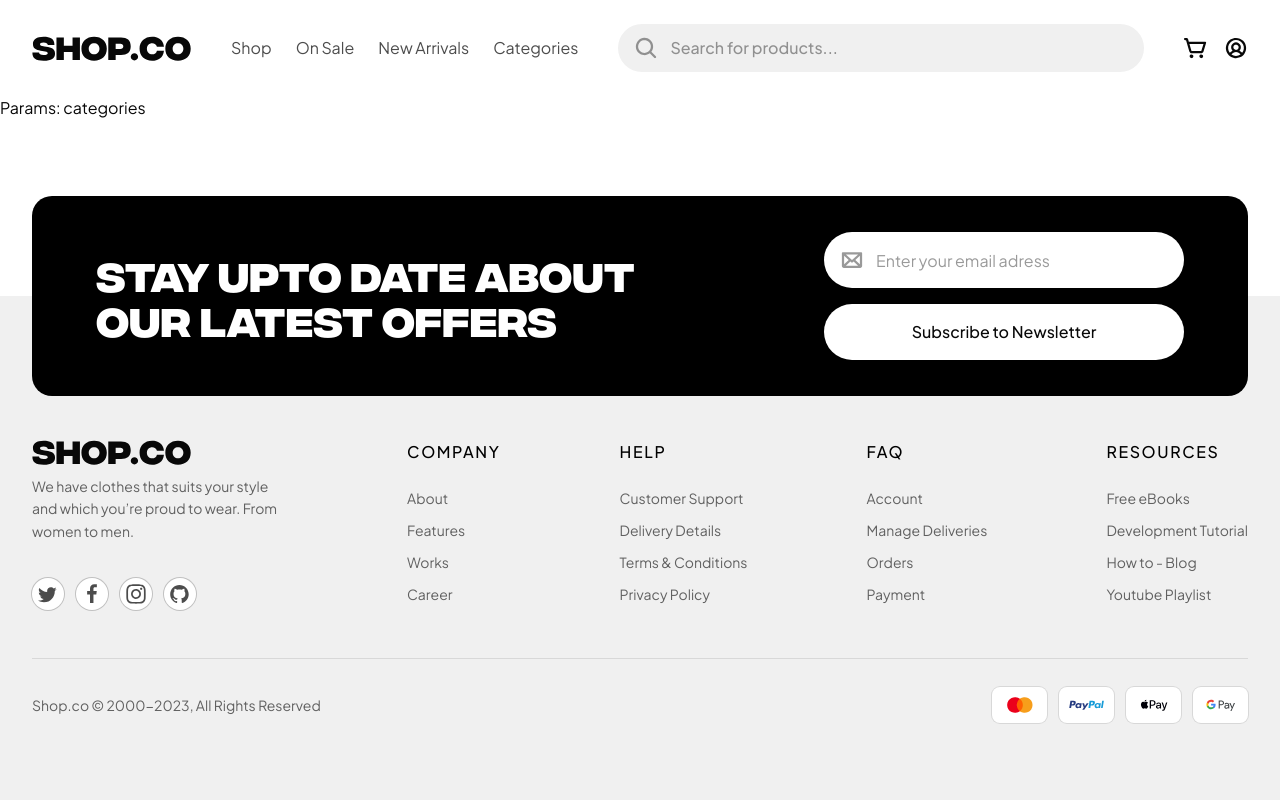
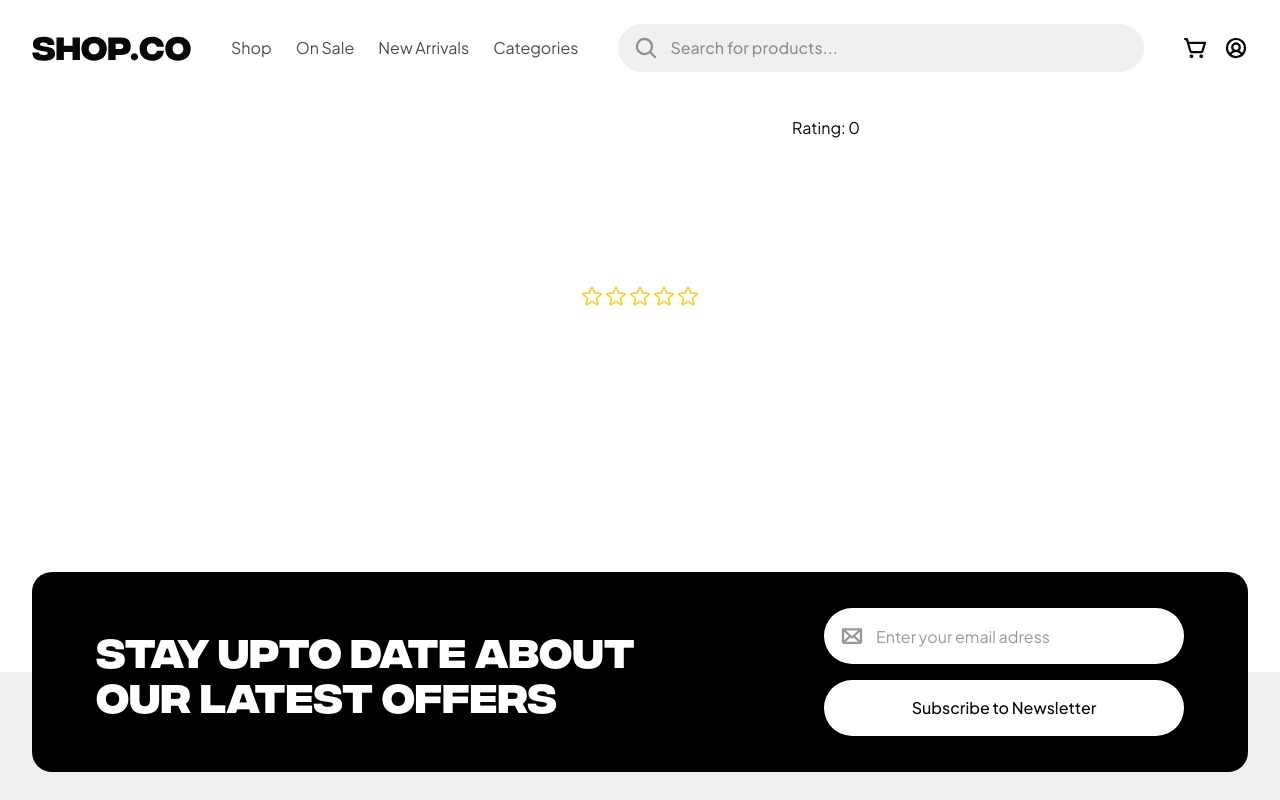
Before and after one commit to zarif-tajwar/verve-styles-store, a Next.js app: page /categories in a window 1280 px wide. Shown: the top 800 px of the page. Built offline with nearby package versions, Linux system fonts and the light colour scheme.

Commit message:
implemented interactive star component

```diff
--- a/src/app/[category]/[productName]/page.tsx
+++ b/src/app/[category]/[productName]/page.tsx
@@ -7,6 +7,7 @@ import { makeValidURL } from '@/lib/util';
 import { and, eq, sql } from 'drizzle-orm';
 import Image from 'next/image';
 import { notFound } from 'next/navigation';
+import { Suspense } from 'react';
 
 export async function generateStaticParams() {
   const slugs = await db
@@ -126,7 +127,9 @@ const ProductPage = async ({ params, searchParams }: PageProps) => {
               {product.products.description}
             </p>
             <div className="my-6 h-px w-full bg-black/10" />
-            <ProductAdd />
+            <Suspense fallback={<div>Sizes Loading...</div>}>
+              <ProductAdd productId={product.products.id} />
+            </Suspense>
           </div>
         </div>
       </section>
--- /dev/null
+++ b/src/app/categories/page.tsx
@@ -0,0 +1,12 @@
+import Star from '@/components/UI/DynamicStar';
+
+const page = () => {
+  return (
+    <div className="container-main">
+      <div className="flex h-[400px] w-full items-center justify-center">
+        <Star />
+      </div>
+    </div>
+  );
+};
+export default page;
--- a/src/app/globals.css
+++ b/src/app/globals.css
@@ -35,3 +35,20 @@
     --primary-900: #080808;
   }
 }
+
+.slice-half {
+  -webkit-mask: linear-gradient(
+    to left,
+    transparent 0%,
+    transparent 50%,
+    black 50%,
+    black 100%
+  );
+  mask: linear-gradient(
+    to left,
+    transparent 0%,
+    transparent 50%,
+    black 50%,
+    black 100%
+  );
+}
--- a/src/app/shop/page.tsx
+++ b/src/app/shop/page.tsx
@@ -56,8 +56,6 @@ const ShopPage = async ({
 
 export default ShopPage;
 
-const wait = (ms: number) => new Promise((res) => setTimeout(res, ms));
-
 const ProductListing = ({
   product,
 }: {
--- /dev/null
+++ b/src/components/UI/DynamicStar.tsx
@@ -0,0 +1,110 @@
+'use client';
+
+import { cn } from '@/lib/util';
+import { MouseEvent, SVGProps, useRef, useState } from 'react';
+
+const Star = () => {
+  const [selectedRating, setSelectedRating] = useState<number>(0);
+  const [tempHoverRating, setTempHoverRating] = useState<number | undefined>(
+    undefined,
+  );
+  const starParentRef = useRef<HTMLDivElement>(null);
+
+  const getRating = (e: MouseEvent<HTMLDivElement, globalThis.MouseEvent>) => {
+    if (!starParentRef.current) return;
+
+    const mouseX = e.clientX;
+
+    const containerRect = starParentRef.current.getBoundingClientRect();
+    const containerX = containerRect.x;
+
+    const containerWidth = containerRect.width;
+
+    const mouseRelativeX = mouseX - containerX;
+
+    const rating = Math.ceil((mouseRelativeX / containerWidth) * 10) / 2;
+
+    return rating;
+  };
+
+  return (
+    <div className="relative">
+      <div
+        ref={starParentRef}
+        onMouseMove={(e) => {
+          const calcRating = getRating(e);
+          if (calcRating === undefined) return;
+          setTempHoverRating(calcRating);
+        }}
+        onMouseLeave={() => {
+          setTempHoverRating(undefined);
+        }}
+        onClick={(e) => {
+          const calcRating = getRating(e);
+          if (calcRating === undefined) return;
+          setSelectedRating(calcRating);
+        }}
+        className="cursor-pointer py-2"
+      >
+        <div className="flex items-center justify-center">
+          {[...Array(5).keys()].map((_, i) => {
+            const rating =
+              tempHoverRating !== undefined ? tempHoverRating : selectedRating;
+
+            return (
+              <span
+                key={i}
+                className={cn('relative inline-block text-yellow-400')}
+              >
+                <StarIcon
+                  className={cn(
+                    rating && i + 1 <= rating && 'fill-current',
+                    rating &&
+                      i + 1 === Math.ceil(rating) &&
+                      !Number.isInteger(rating) &&
+                      'slice-half fill-current',
+                  )}
+                />
+                {rating &&
+                i + 1 === Math.ceil(rating) &&
+                !Number.isInteger(rating) ? (
+                  <StarIcon className="absolute right-0 top-0 fill-none" />
+                ) : null}
+              </span>
+            );
+          })}
+        </div>
+      </div>
+
+      <div className="absolute -right-40 -top-40">
+        <p>Rating: {selectedRating}</p>
+      </div>
+    </div>
+  );
+};
+
+export default Star;
+
+interface StarIconProps extends SVGProps<SVGSVGElement> {
+  className?: string;
+}
+
+const StarIcon = ({ className, ...props }: StarIconProps) => {
+  return (
+    <svg
+      xmlns="http://www.w3.org/2000/svg"
+      fill="none"
+      viewBox="0 0 24 24"
+      strokeWidth={1.5}
+      stroke="currentColor"
+      className={cn('h-6 w-6', className)}
+      {...props}
+    >
+      <path
+        strokeLinecap="round"
+        strokeLinejoin="round"
+        d="M11.48 3.499a.562.562 0 011.04 0l2.125 5.111a.563.563 0 00.475.345l5.518.442c.499.04.701.663.321.988l-4.204 3.602a.563.563 0 00-.182.557l1.285 5.385a.562.562 0 01-.84.61l-4.725-2.885a.563.563 0 00-.586 0L6.982 20.54a.562.562 0 01-.84-.61l1.285-5.386a.562.562 0 00-.182-.557l-4.204-3.602a.563.563 0 01.321-.988l5.518-.442a.563.563 0 00.475-.345L11.48 3.5z"
+      />
+    </svg>
+  );
+};
--- a/src/components/UI/ProductAdd.tsx
+++ b/src/components/UI/ProductAdd.tsx
@@ -1,86 +1,33 @@
-'use client';
+import { ProductSelect } from '@/lib/db/schema/products';
+import ProductAddCartRadioGroup from './ProductAddCartRadioGroup';
+import { db } from '@/lib/db';
+import { productEntries } from '@/lib/db/schema/productEntries';
+import { sizes } from '@/lib/db/schema/sizes';
+import { and, eq, gt } from 'drizzle-orm';
+import { wait } from '@/lib/util';
 
-import { cn } from '@/lib/util';
-import { sizesOptions } from '@/lib/validation/constants';
-import * as RadioGroup from '@radix-ui/react-radio-group';
-import { MinusIcon, MinusSquare, PlusIcon } from 'lucide-react';
-import { Button, buttonVariants } from './Button';
+interface ProductAddProps {
+  productId: ProductSelect['id'];
+}
 
-const ProductAdd = () => {
+const ProductAdd = async ({ productId }: ProductAddProps) => {
+  const productAvailableSizes = await db
+    .selectDistinct({ sizeName: sizes.name, sizeId: sizes.id })
+    .from(productEntries)
+    .innerJoin(sizes, eq(productEntries.sizeID, sizes.id))
+    .where(
+      and(
+        eq(productEntries.productID, productId),
+        gt(productEntries.quantity, 0),
+      ),
+    )
+    .orderBy(sizes.id);
+
+  const sizeOptions = productAvailableSizes.map((x) => x.sizeName);
+
   return (
     <div>
-      <form action="" onSubmit={(e) => e.preventDefault()}>
-        <label
-          htmlFor="clothing-size"
-          className="mb-4 block font-medium leading-none text-black/60"
-        >
-          Choose Size
-        </label>
-        <RadioGroup.Root
-          required
-          aria-label="Cloth size options"
-          className="flex max-w-[19rem] flex-wrap gap-3 text-sm"
-          orientation="horizontal"
-          name="size"
-          id="clothing-size"
-        >
-          {sizesOptions.map((size) => (
-            <RadioGroup.Item
-              key={size.value}
-              className={buttonVariants({
-                align: 'left',
-                variant: 'secondary',
-                roundness: 'default',
-                className:
-                  'px-6 data-[state=checked]:bg-primary-900 data-[state=checked]:text-primary-0',
-              })}
-              // className={cn(
-              //   'min-w-[5.4rem] rounded-full bg-offwhite px-6 py-2 tracking-wide',
-              //   'data-[state=checked]:bg-black data-[state=checked]:text-white',
-              //   'transition-all duration-200',
-              //   'hover:bg-black/10',
-              //   'focus-visible:ring-2 focus-visible:ring-black data-[state=checked]:focus-visible:ring-offset-2 data-[state=checked]:focus-visible:ring-offset-white',
-              // )}
-              value={size.value}
-            >
-              {size.label}
-            </RadioGroup.Item>
-          ))}
-        </RadioGroup.Root>
-        <div className="my-6 h-px w-full bg-black/10" />
-        <div className="grid h-[3.25rem] w-full grid-cols-3 gap-5 font-medium">
-          <div className="grid grid-cols-3 gap-1 overflow-hidden rounded-full bg-offwhite p-1.5 text-black">
-            <button
-              className={cn(
-                'flex h-full w-full items-center justify-center rounded-full',
-                'transition-all duration-200 hover:bg-black hover:text-white',
-              )}
-              onClick={(e) => e.preventDefault()}
-            >
-              <MinusIcon className="h-5 w-5" />
-            </button>
-            <input
-              type="number"
-              className="h-full w-full border-none bg-transparent text-center outline-none"
-              max={10}
-              min={1}
-              defaultValue={1}
-            />
-            <button
-              className={cn(
-                'flex h-full w-full items-center justify-center rounded-full',
-                'transition-all duration-200 hover:bg-black hover:text-white',
-              )}
-              onClick={(e) => {
-                e.preventDefault();
-              }}
-            >
-              <PlusIcon className="h-5 w-5" />
-            </button>
-          </div>
-          <Button className={'col-span-2 w-full'}>Add to Cart</Button>
-        </div>
-      </form>
+      <ProductAddCartRadioGroup sizeOptions={sizeOptions} />
     </div>
   );
 };
--- /dev/null
+++ b/src/components/UI/ProductAddCartRadioGroup.tsx
@@ -0,0 +1,82 @@
+'use client';
+
+import { capitalize, cn } from '@/lib/util';
+import { sizesOptions as lol } from '@/lib/validation/constants';
+import * as RadioGroup from '@radix-ui/react-radio-group';
+import { MinusIcon, MinusSquare, PlusIcon } from 'lucide-react';
+import { Button, buttonVariants } from './Button';
+
+const ProductAddCartRadioGroup = ({
+  sizeOptions,
+}: {
+  sizeOptions: string[];
+}) => {
+  return (
+    <form action="" onSubmit={(e) => e.preventDefault()}>
+      <label
+        htmlFor="clothing-size"
+        className="mb-4 block font-medium leading-none text-black/60"
+      >
+        Choose Size
+      </label>
+      <RadioGroup.Root
+        required
+        aria-label="Cloth size options"
+        className="flex max-w-[19rem] flex-wrap gap-3 text-sm"
+        orientation="horizontal"
+        name="size"
+        id="clothing-size"
+      >
+        {sizeOptions.map((value) => (
+          <RadioGroup.Item
+            key={value}
+            className={buttonVariants({
+              align: 'left',
+              variant: 'secondary',
+              roundness: 'default',
+              className:
+                'px-6 data-[state=checked]:bg-primary-900 data-[state=checked]:text-primary-0',
+            })}
+            value={value}
+          >
+            {value.match(/xl/g) ? value.toUpperCase() : capitalize(value)}
+          </RadioGroup.Item>
+        ))}
+      </RadioGroup.Root>
+      <div className="my-6 h-px w-full bg-black/10" />
+      <div className="grid h-[3.25rem] w-full grid-cols-3 gap-5 font-medium">
+        <div className="grid grid-cols-3 gap-1 overflow-hidden rounded-full bg-offwhite p-1.5 text-black">
+          <button
+            className={cn(
+              'flex h-full w-full items-center justify-center rounded-full',
+              'transition-all duration-200 hover:bg-black hover:text-white',
+            )}
+            onClick={(e) => e.preventDefault()}
+          >
+            <MinusIcon className="h-5 w-5" />
+          </button>
+          <input
+            type="number"
+            className="h-full w-full border-none bg-transparent text-center outline-none"
+            max={10}
+            min={1}
+            defaultValue={1}
+          />
+          <button
+            className={cn(
+              'flex h-full w-full items-center justify-center rounded-full',
+              'transition-all duration-200 hover:bg-black hover:text-white',
+            )}
+            onClick={(e) => {
+              e.preventDefault();
+            }}
+          >
+            <PlusIcon className="h-5 w-5" />
+          </button>
+        </div>
+        <Button className={'col-span-2 w-full'}>Add to Cart</Button>
+      </div>
+    </form>
+  );
+};
+export default ProductAddCartRadioGroup;
--- a/src/components/UI/SortBySelect.tsx
+++ b/src/components/UI/SortBySelect.tsx
@@ -38,6 +38,7 @@ const SelectMain = () => {
           variant: 'ghost',
           size: 'md',
           roundness: 'lg',
+          className: 'group',
         })}
       >
         <Select.Value />
--- a/src/lib/util.ts
+++ b/src/lib/util.ts
@@ -60,3 +60,5 @@ export const makeValidURL = (str: string) => {
 
   return result;
 };
+
+export const wait = (ms: number) => new Promise((res) => setTimeout(res, ms));
```
